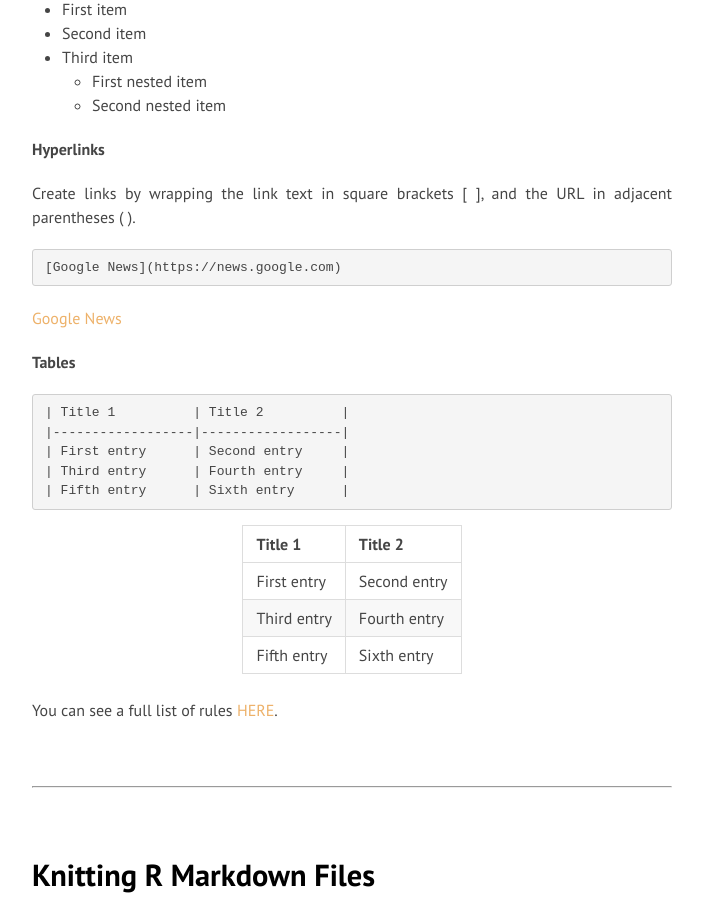
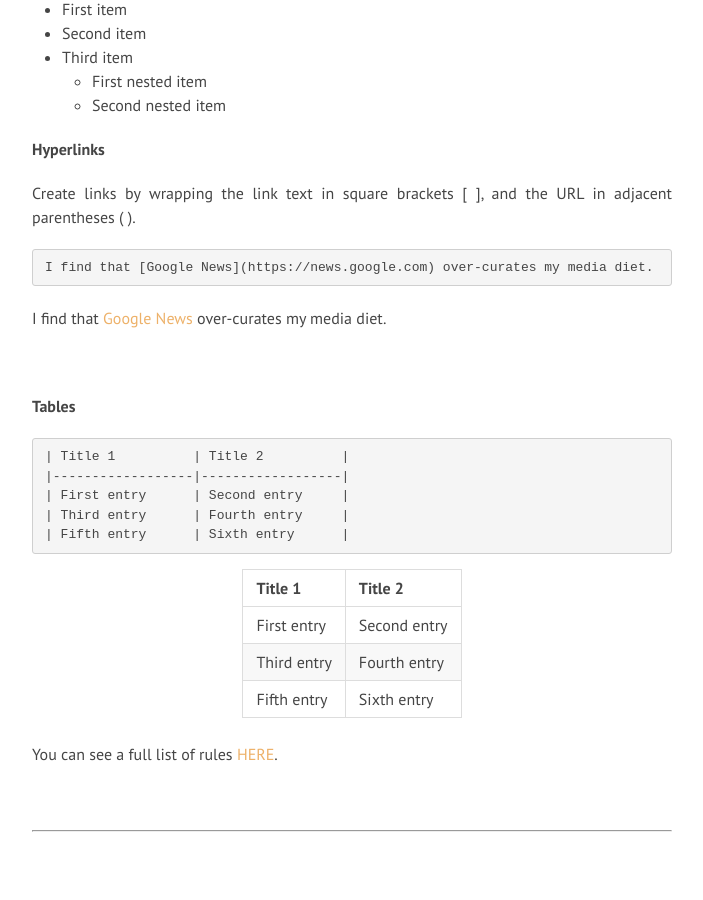
Before and after one commit to DS4PS/ds4ps.github.io, a Jekyll site: the page built from data-driven-docs.md, in a window 1280 px wide and 900 px high, scrolled down 2562 px. Shown: the whole window, without its empty margins (288-991 px from the left). Built offline with Jekyll 4.4.1, drawn with Linux system fonts in a browser that asks for light colours; nearby versions of some CDN libraries; library files that are not in the unit come from our copies.

Commit message:
Update data-driven-docs.md

````diff
--- a/data-driven-docs.md
+++ b/data-driven-docs.md
@@ -88,10 +88,13 @@ To give just a couple of examples of how it works:
 Create links by wrapping the link text in square brackets [ ], and the URL in adjacent parentheses ( ).
 
 ```
-[Google News](https://news.google.com)
+I find that [Google News](https://news.google.com) over-curates my media diet.
 ```
 
-[Google News](https://news.google.com)
+I find that [Google News](https://news.google.com) over-curates my media diet.
+
+<br>
+
 
 **Tables**
 
````
